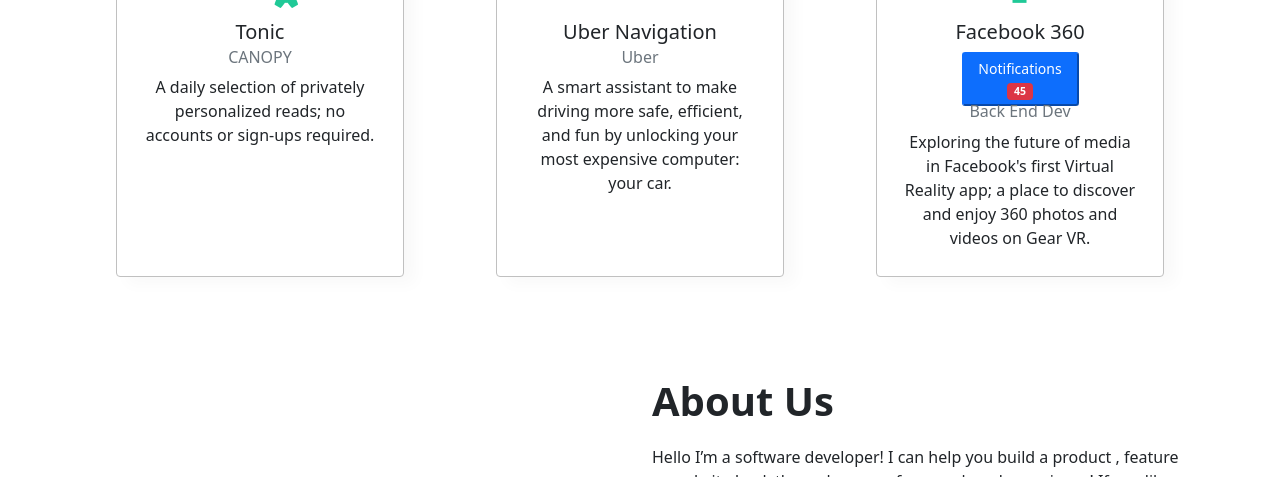
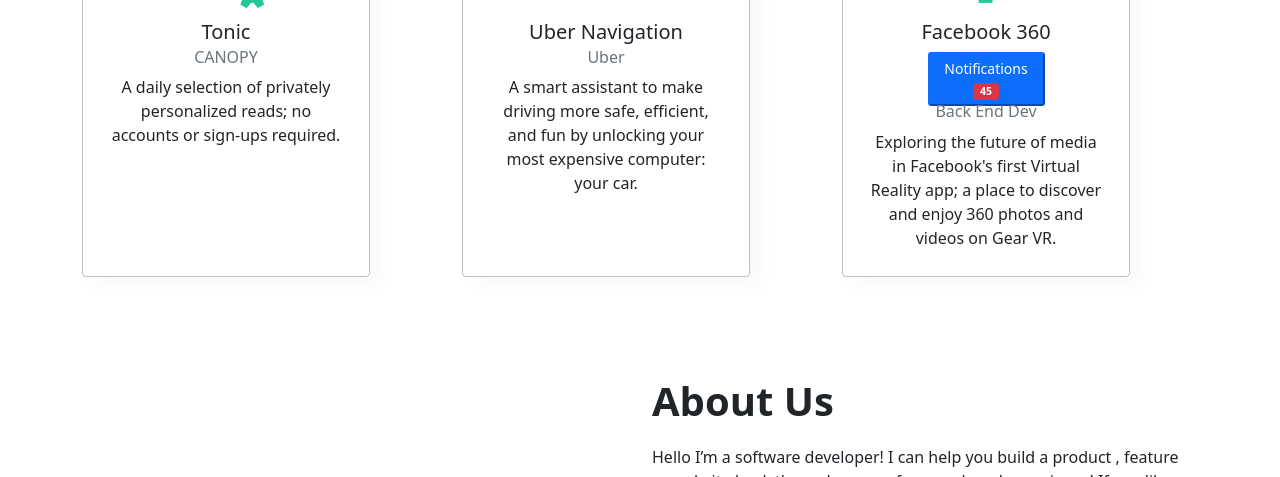
Before and after one commit to wolterbwambale/Bootstrap-Desktop-version, a website: page index.html in a window 1280 px wide. Shown: the part 909-1386 px from the top of the page. Drawn offline with nearby package versions, Linux system fonts and the light colour scheme.

Commit message:
Updated css

```diff
--- a/index.html
+++ b/index.html
@@ -89,7 +89,7 @@
             </div>
         </div>
         <div class="row class">
-            <div class="col-md-4 d-flex justify-content-center">
+            <div class="col-md-4 d-flex">
                 <div class="card" style="width: 18rem;">
                     <i class="fa fa-cogs" ></i>
                     <div class="card-body">
@@ -100,7 +100,7 @@
                     </div>
                   </div>
             </div>
-            <div class="col-md-4 d-flex justify-content-center">
+            <div class="col-md-4 d-flex">
                 <div class="card" style="width: 18rem;">
                   <i class="fa fa-briefcase"></i>
                     <div class="card-body">
@@ -111,7 +111,7 @@
                     </div>
                   </div>
             </div>
-            <div class="col-md-4 d-flex justify-content-center">
+            <div class="col-md-4 d-flex">
                 <div class="card" style="width: 18rem;">
                   <i class="fa fa-facebook"></i>
                     <div class="card-body">
```
